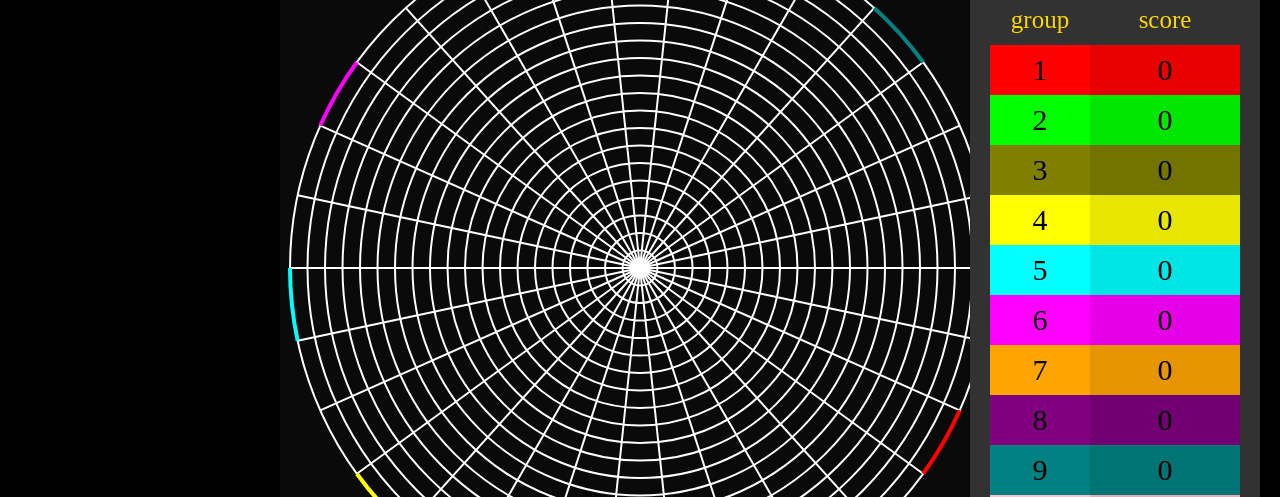
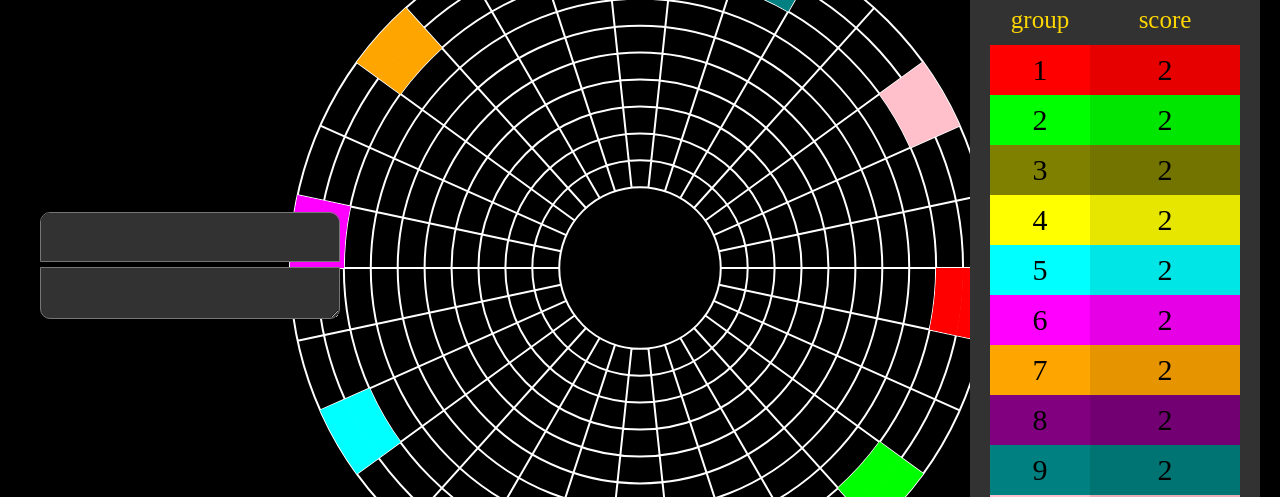
Before and after one commit to petrus1732/new_game, a plain HTML site: page index.html in a window 1280 px wide. Shown: the part 132-629 px from the top of the page. Drawn offline with Linux system fonts and the light colour scheme.

Commit message:
change map and add broadcast

```diff
--- a/index.html
+++ b/index.html
@@ -3,6 +3,7 @@
     <head>
         <meta charset="UTF-8">
         <meta name="viewport" content="width=device-width, initial-scale=1">
+        <title>新遊戲：植物戰爭</title>
         <link rel="stylesheet" href="style.css"></link>
     </head>
     <body>
@@ -18,6 +19,10 @@
           <div id="group-rank-container"></div>
         </div>
       </div>
+      <div id="broadcast">
+        <textarea id="broadcast-title"></textarea>
+        <textarea id="broadcast-content"></textarea>
+      </div>
     </body>
     <script src="main.js"></script>
 </html>
--- a/main.js
+++ b/main.js
@@ -1,6 +1,8 @@
 const mid = 360
 const numLines = 30;
-const numCircles = 20;
+const numCircles = 13;
+const bigCircleSize = 3;
+let bigCircleId = 0;
 const R = 350
 const rUnit = R/numCircles;
 const dUnit = Math.PI/numLines*2;
@@ -10,7 +12,7 @@ let hoverColor = null;
 const blockRGBA = [0, 255, 255, 0.2];
 const fill = Array.from({length: numLines}, () => Array(numCircles).fill(0));
 const filledList = []
-let hoverPos = {d: -1, r: -1};
+let hoverPos = {d: numCircles, r: numCircles};
 //canvas settings
 const canvas = document.getElementById("canvas");
 const ctx = canvas.getContext("2d");
@@ -46,10 +48,12 @@ const showPos = (e) => {
 }
 
 const getGroupId = (num) => {
+  // console.log(num, groupList, groupList.findIndex(group => group.number === num));
   return groupList.findIndex(group => group.number === num);
 }
 
 const fillBlock = (d, r, color) => {
+  //console.log(d, r)
   ctx.beginPath();
   ctx.fillStyle = color;
   ctx.moveTo(mid + r*rUnit*Math.cos((d+1)*dUnit), mid + r*rUnit*Math.sin((d+1)*dUnit));
@@ -60,13 +64,22 @@ const fillBlock = (d, r, color) => {
   ctx.fill();
 }
 
+const fillBigCircle = (color) => {
+  ctx.beginPath();
+  ctx.fillStyle = color;
+  ctx.moveTo(mid + rUnit*bigCircleSize, mid);
+  ctx.arc(mid, mid, rUnit*bigCircleSize, 0, 2*Math.PI);
+  ctx.fill();
+}
+
 const markInitBlock = (group) => {
-  ctx.beginPath();
-  ctx.strokeStyle = group.color;
-  ctx.lineWidth = 4;
-  const n = group.number;
-  ctx.arc(mid, mid, R, n*3*dUnit, (n*3 - 1)*dUnit, true);
-  ctx.stroke();
+  const d = (group.number-1)*3
+  const r = numCircles-1;
+  fillBlock(d, r, group.color);
+  fillBlock(d, r-1, group.color);
+  console.log(d, r);
+  fill[d][r] = group.number;
+  fill[d][r-1] = group.number;
 }
 
 const init = () => {
@@ -76,21 +89,33 @@ const init = () => {
   ctx.lineWidth = 2;
   ctx.strokeStyle = 'rgb(255,255,255)';
   for (let i = 0; i < numLines; i++) {
-    ctx.moveTo(mid, mid);
+    ctx.moveTo(mid + bigCircleSize*rUnit*Math.cos(Math.PI/numLines*2*i), mid + bigCircleSize*rUnit*Math.sin(dUnit*i));
     ctx.lineTo(mid + R*Math.cos(Math.PI/numLines*2*i), mid + R*Math.sin(dUnit*i));
   }
-  for (let i = 1; i <= numCircles; i++) {
+  for (let i = bigCircleSize; i <= numCircles; i++) {
     ctx.moveTo(mid + rUnit*i, mid);
     ctx.arc(mid, mid, rUnit*i, 0, 2*Math.PI);
   }
+
   ctx.stroke();
-  groupList.forEach(group => markInitBlock(group))
+  groupList.forEach(group => {
+    markInitBlock(group);
+  });
+
   fill.forEach((_, d) => _.forEach((x, r) => {
     if (x !== 0) {
       fillBlock(d, r, groupList[getGroupId(fill[d][r])].color);
     }
   }))
-
+  bigCircleId = localStorage.getItem('bigCircleId');
+  if (bigCircleId && bigCircleId !== '0'){
+    bigCircleId = Number(bigCircleId);
+    console.log(bigCircleId);
+    fillBigCircle(groupList[getGroupId(bigCircleId)].color);
+  } else {
+    localStorage.setItem('bigCircleId', 0);
+    bigCircleId = 0;
+  }
 }
 
 const getPos = (e) => {
@@ -104,10 +129,26 @@ const getPos = (e) => {
 const onClick = (e) => {
   if (!filledColor) return;
   let [d, r] = getPos(e);
+  if (d % 3 === 0 && (r === numCircles - 1 ||  r === numCircles - 2)) return;
   if (r < numCircles) {
-    if (fill[d][r] === 0) {
+    if (r < bigCircleSize) {
+      if (bigCircleId === 0) {
+        const idx = getGroupId(currentGroup);
+        fillBigCircle(filledColor);
+        groupList[idx].score += 2;
+        bigCircleId = groupList[idx].number;
+        localStorage.setItem(`bigCircleId`, groupList[idx].number);
+        changeRank();
+      } else {
+        groupList[getGroupId(bigCircleId)].score -= 2
+        localStorage.removeItem(`bigCircleId`);
+        bigCircleId = 0;
+        init();
+        changeRank()
+      }
+    } else if (fill[d][r] === 0) {
       const idx = getGroupId(currentGroup);
-      fill[d][r] = currentGroup
+      fill[d][r] = currentGroup;
       fillBlock(d, r, filledColor);
       groupList[idx].score += 1
       localStorage.setItem(`${d}_${r}`, groupList[idx].number);
@@ -127,13 +168,19 @@ const onClick = (e) => {
 const onMouseMove = (e) => {
   if (!filledColor) return;
   let [d, r] = getPos(e);
-  if (r >= numCircles) [d, r] = [-1, -1];
-  if (d !== hoverPos.d || r!== hoverPos.r) {
-    if (hoverPos.d > -1 && fill[hoverPos.d][hoverPos.r] === 0) {
+  if (r >= numCircles) r = numCircles + 1
+  //console.log(hoverPos.r, bigCircleSize)
+  //console.log(d, r)
+  if (r < bigCircleSize) {
+    if (hoverPos.r >= bigCircleSize) {
       init();
+      fillBigCircle(hoverColor);
     }
+    hoverPos = {d:0, r:bigCircleSize-1};
+  }else if (d !== hoverPos.d || r!== hoverPos.r) {
+    if (hoverPos.r < numCircles && fill[hoverPos.d][hoverPos.r] === 0) init();
     hoverPos = {d, r};
-    if (d > -1 && fill[d][r] === 0) fillBlock(d, r, hoverColor);
+    if (hoverPos.r < numCircles && fill[d][r] === 0 && (d % 3 !== 0 || r === numCircles - 1 &&  r === numCircles - 2)) fillBlock(d, r, hoverColor);
   }
 }
 
@@ -176,7 +223,7 @@ const generateGroups = () => {
               color: `rgb(${r},${g},${b})`,
               darkenColor: `rgb(${r*0.9},${g*0.9},${b*0.9})`,
               hoverColor: `rgba(${r},${g},${b},0.2)`,
-              score: 0
+              score: 2
           };
           localStorage.setItem("color"+i, group.color);
           localStorage.setItem("darkenColor"+i, group.darkenColor);
@@ -206,7 +253,6 @@ const generateGroups = () => {
     fill.forEach((_, d) => _.forEach((x, r) => {
       if (localStorage.getItem(`${d}_${r}`)) {
         fill[d][r] = Number(localStorage.getItem(`${d}_${r}`));
-        console.log(`restore:${Number(localStorage.getItem(`${d}_${r}`))}`);
       }
     }))
   }
--- a/style.css
+++ b/style.css
@@ -14,7 +14,7 @@ body {
 }
 
 canvas {
-  background-color: rgb(10, 10, 10);
+  background-color: black
 }
 
 #right, #left {
@@ -32,7 +32,7 @@ canvas {
   width: 290px;
   height: 90vh;
   padding: 20px 20px;
-  border-radius: 20px;
+  border-radius: 30px;
   right: 20px;
   top: 5vh;
 }
@@ -97,3 +97,41 @@ canvas {
   color: black;
   font-size: 30px;
 }
+
+#broadcast {
+  position: fixed;
+  left: 30px;
+  top: 50vh;
+  transform: translateY(-50%);
+  width: 300px;
+  border-radius: 30px;
+  padding: 10px;
+  font-size: 20px;
+  word-wrap: normal;
+}
+
+#broadcast-title {
+  width: 300px;
+  font-size: 25px;
+  height: 50px;
+  line-height: 50px;
+  background-color: rgb(50,50,50);
+  color: gold;
+  text-align: center;
+  resize: none;
+  border-radius: 10px 10px 0 0;
+}
+
+#broadcast-content {
+  width: 300px;
+  font-size: 20px;
+  background-color: rgb(50,50,50);
+  color: white;
+  resize: vertical;
+  border-radius: 0 0 10px 10px;
+}
+
+
+#broadcast-title::-webkit-scrollbar, #broadcast-content::-webkit-scrollbar {
+  display: none;
+}
```
